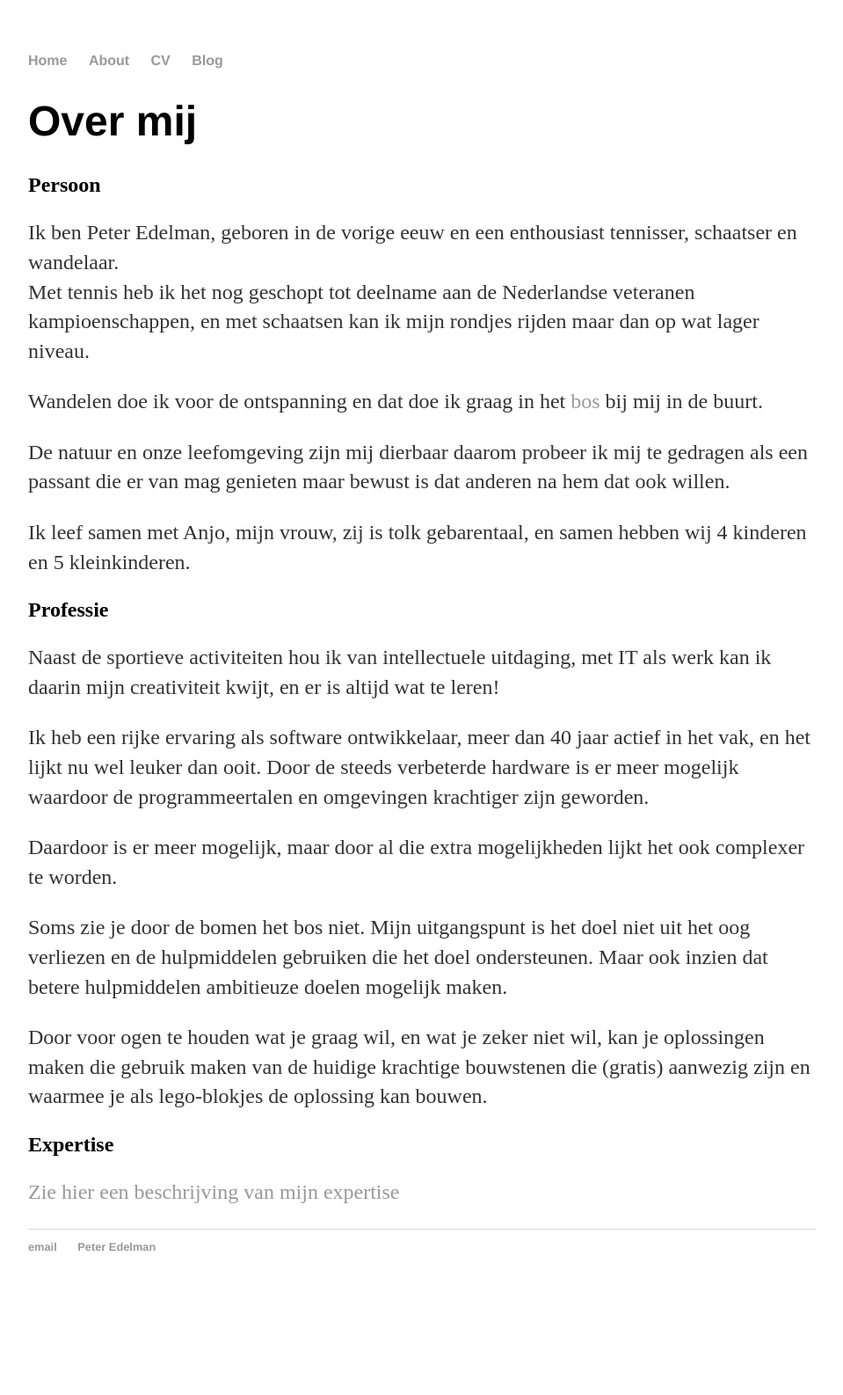
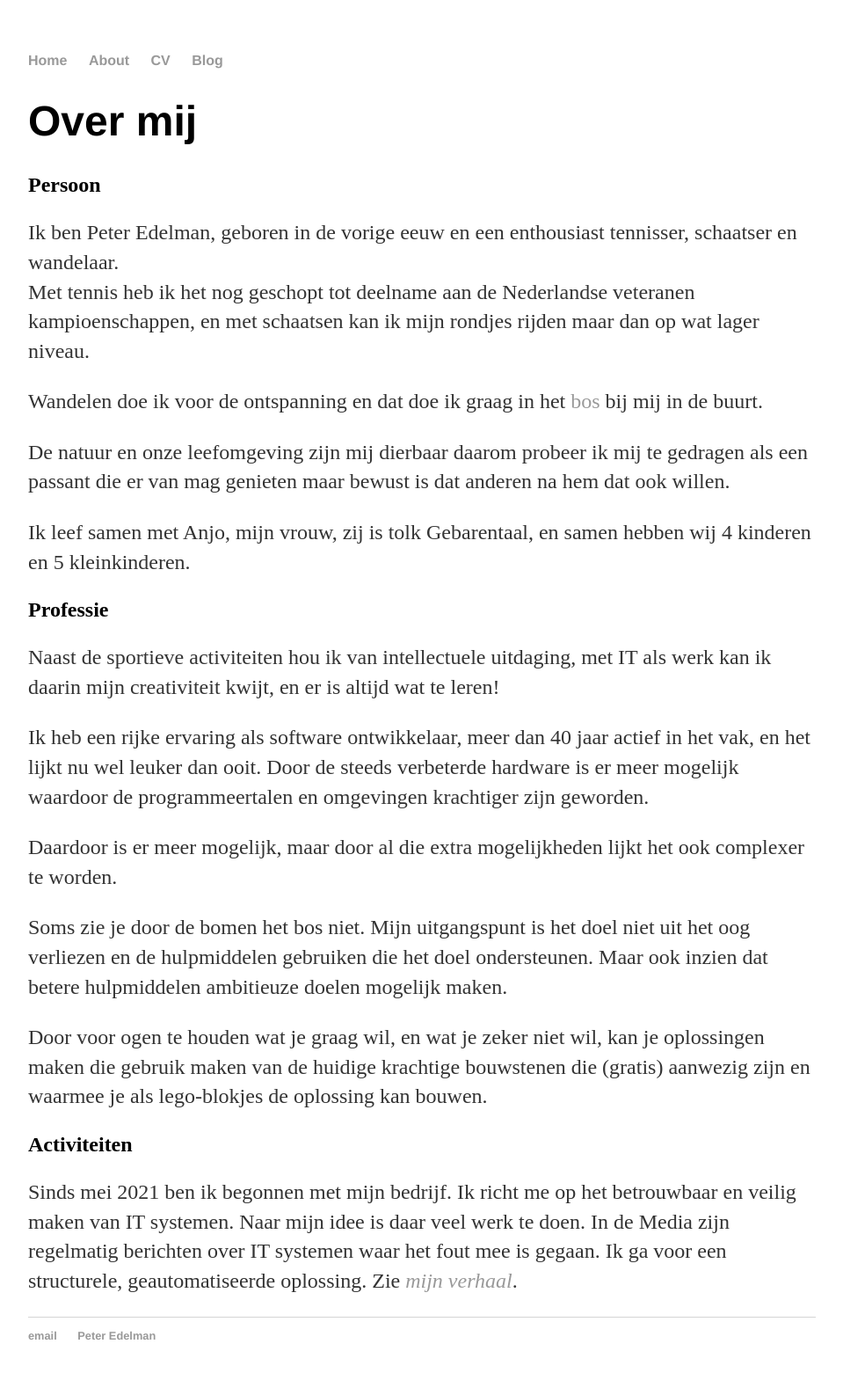
Before and after one commit to paedelm/paedelm.github.io, a Jekyll site: the page built from about/index.md, in a window 1280 px wide. Shown: the whole page at 88% size, without its empty margins (160-1119 px from the left). Built offline with Jekyll 4.4.1, drawn with Linux system fonts in a browser that asks for light colours; before the commit the page ends 1485 px from its top, so only the background shows below that.

Commit message:
Gebarentaal

```diff
--- a/about/index.md
+++ b/about/index.md
@@ -12,7 +12,7 @@ title: Over mij
 
   De natuur en onze leefomgeving zijn mij dierbaar daarom probeer ik mij te gedragen als een passant die er van mag genieten maar bewust is dat anderen na hem dat ook willen.
 
-  Ik leef samen met Anjo, mijn vrouw, zij is tolk gebarentaal, en samen hebben wij 4 kinderen en 5 kleinkinderen.
+  Ik leef samen met Anjo, mijn vrouw, zij is tolk Gebarentaal, en samen hebben wij 4 kinderen en 5 kleinkinderen.
 
 ## Professie
 
@@ -26,5 +26,6 @@ title: Over mij
 
   Door voor ogen te houden wat je graag wil, en wat je zeker niet wil, kan je oplossingen maken die gebruik maken van de huidige krachtige bouwstenen die (gratis) aanwezig zijn en waarmee je als lego-blokjes de oplossing kan bouwen.
 
-## Expertise
-  [Zie hier een beschrijving van mijn expertise](/expertise)
+## Activiteiten
+
+  Sinds mei 2021 ben ik begonnen met mijn bedrijf. Ik richt me op het betrouwbaar en veilig maken van IT systemen. Naar mijn idee is daar veel werk te doen. In de Media zijn regelmatig berichten over IT systemen waar het fout mee is gegaan. Ik ga voor een structurele, geautomatiseerde oplossing. Zie [_mijn verhaal_]({% post_url 2021-05-03-Touwtje-uit-de-brievenbus %}).
```
